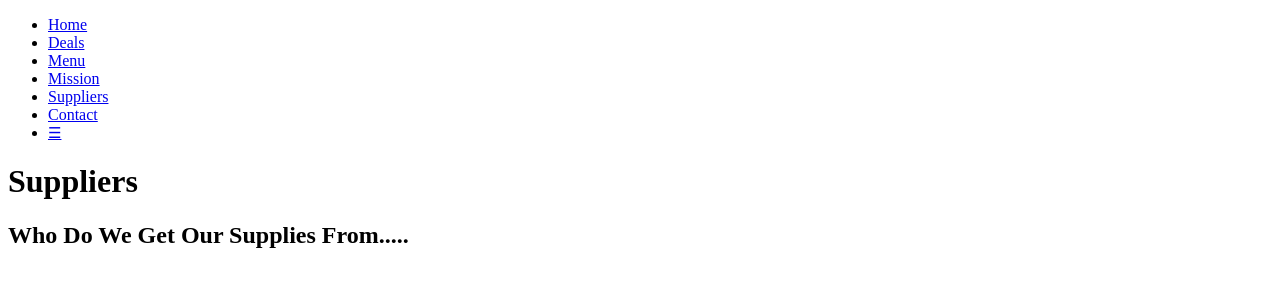
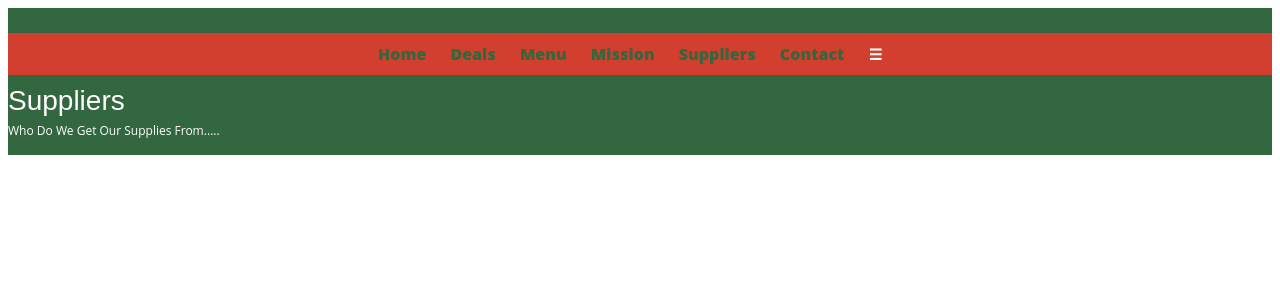
Before and after one commit to caters4/The-Three-Stooges, a plain HTML site: page Suppliers.html in a window 1280 px wide. Drawn offline with Linux system fonts and the light colour scheme.

Commit message:
Update Suppliers.html

```diff
--- a/Suppliers.html
+++ b/Suppliers.html
@@ -1,29 +1,31 @@
 <!DOCTYPE html>
 <html>
   <body>
+    </body>
 <head>
   <title>Our Suppliers | Steveo's</title>
   </head>
-  <body>
-          <nav>
+<header>
+      <link rel="stylesheet" href="css/style.css">
+   <div class="topnav" id="myTopnav">
+      <nav>
         <ul>
-  <li><a href="index.html">Home</a></li>
-  <li><a href="deals.html">Deals</a></li>
-  <li><a href="menu.html">Menu</a></li>
-  <li><a href="mission.html">Mission</a></li>
-  <li><a href="suppliers.html" class="selected">Suppliers</a></li>
-  <li><a href="contact.html">Contact</a></li>
+  <li><a href="index.html" class="selected">Home</a></li>
+  <li><a href="Deals.html" class="selected">Deals</a></li>
+  <li><a href="Menu.html" class="selected">Menu</a></li>
+  <li><a href="Mission.html" class="selected">Mission</a></li>
+  <li><a href="Suppliers.html" class="selected">Suppliers</a></li>
+  <li><a href="Contact.html" class="selected">Contact</a></li>
   <li><a href="javascript:void(0);" style="font-size:15px;" class="icon" onclick="myFunction()">&#9776;</a></li>
         <a href="index.html">
           </a>
           </ul>
             </nav>
-    <header>
     <h1>Suppliers</h1>
       <h2>Who Do We Get Our Supplies From.....</h2>
-    </header>
     <section>
       <p></p>
     </section>
-    </body>
+     </div>
+  </header>
   </html>
```
